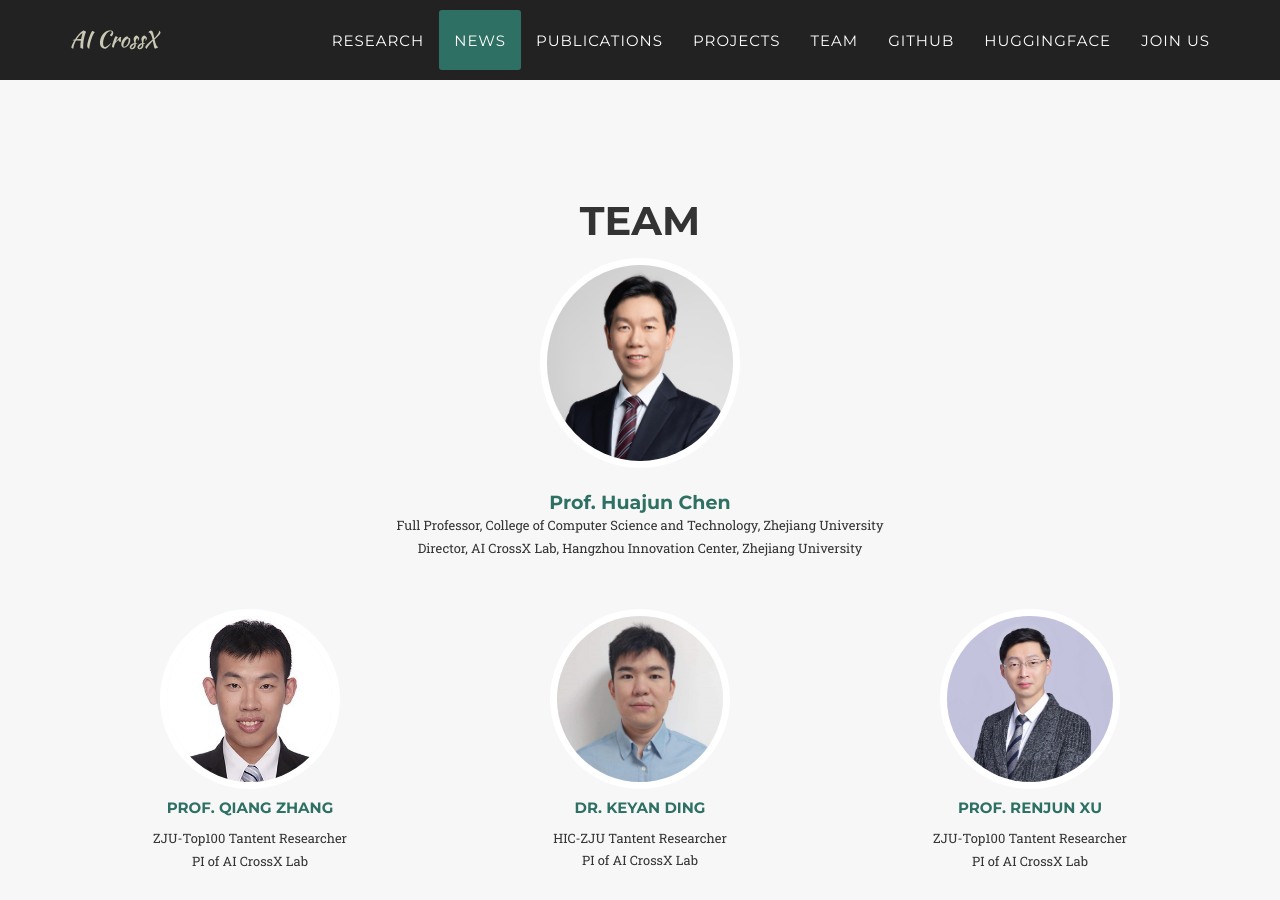
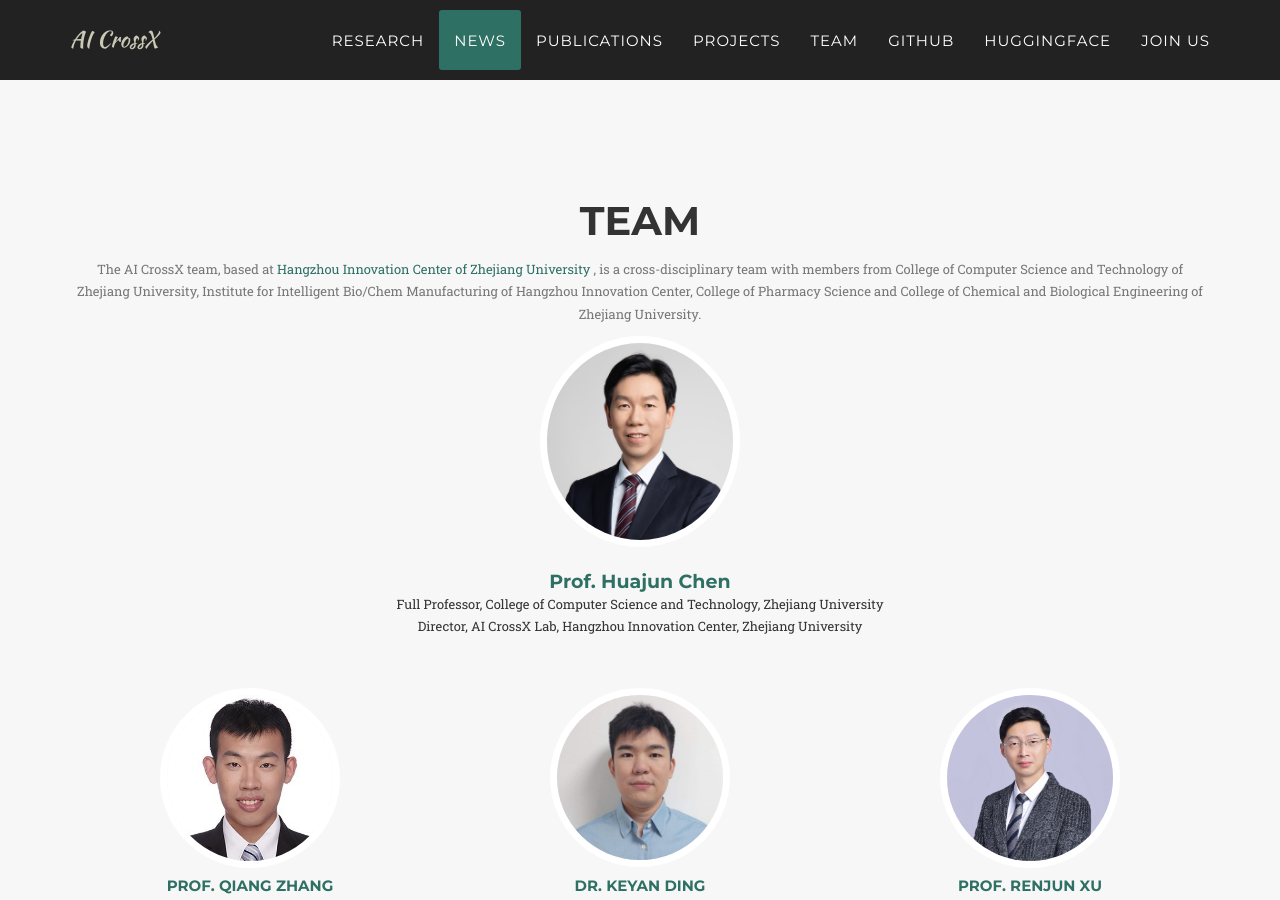
Before and after one commit to HICAI-ZJU/HICAI-ZJU.github.io, a Jekyll site: the page built from index.html, in a window 1280 px wide and 900 px high, scrolled down 4138 px. Built offline with Jekyll 4.4.1, drawn with Linux system fonts in a browser that asks for light colours; some web fonts are replaced.

Commit message:
Update team.html

```diff
--- a/_includes/team.html
+++ b/_includes/team.html
@@ -4,7 +4,11 @@
             <div class="row">
                 <div class="col-lg-12 text-center">
                     <h2 class="section-heading">Team</h2>
-                    <p class="small text-muted"> </p>
+                    <p class="small text-muted"> The AI CrossX team, based at <a href="https://hic.zju.edu.cn/hicenglish/main.htm" target="_blank"> Hangzhou Innovation Center of Zhejiang University </a>,
+                        is a cross-disciplinary team with members from College of Computer Science and Technology of Zhejiang University,
+                        Institute for Intelligent Bio/Chem Manufacturing of Hangzhou Innovation Center, College of Pharmacy Science and
+                        College of Chemical and Biological Engineering of Zhejiang University.
+                    </p>
                     <div class="team-member">
                         <a href="https://person.zju.edu.cn/en/huajun">
                         <img src="img/team/huajun.jpg" class="img-responsive img-circle" alt="" width='200' height='200'>
```
